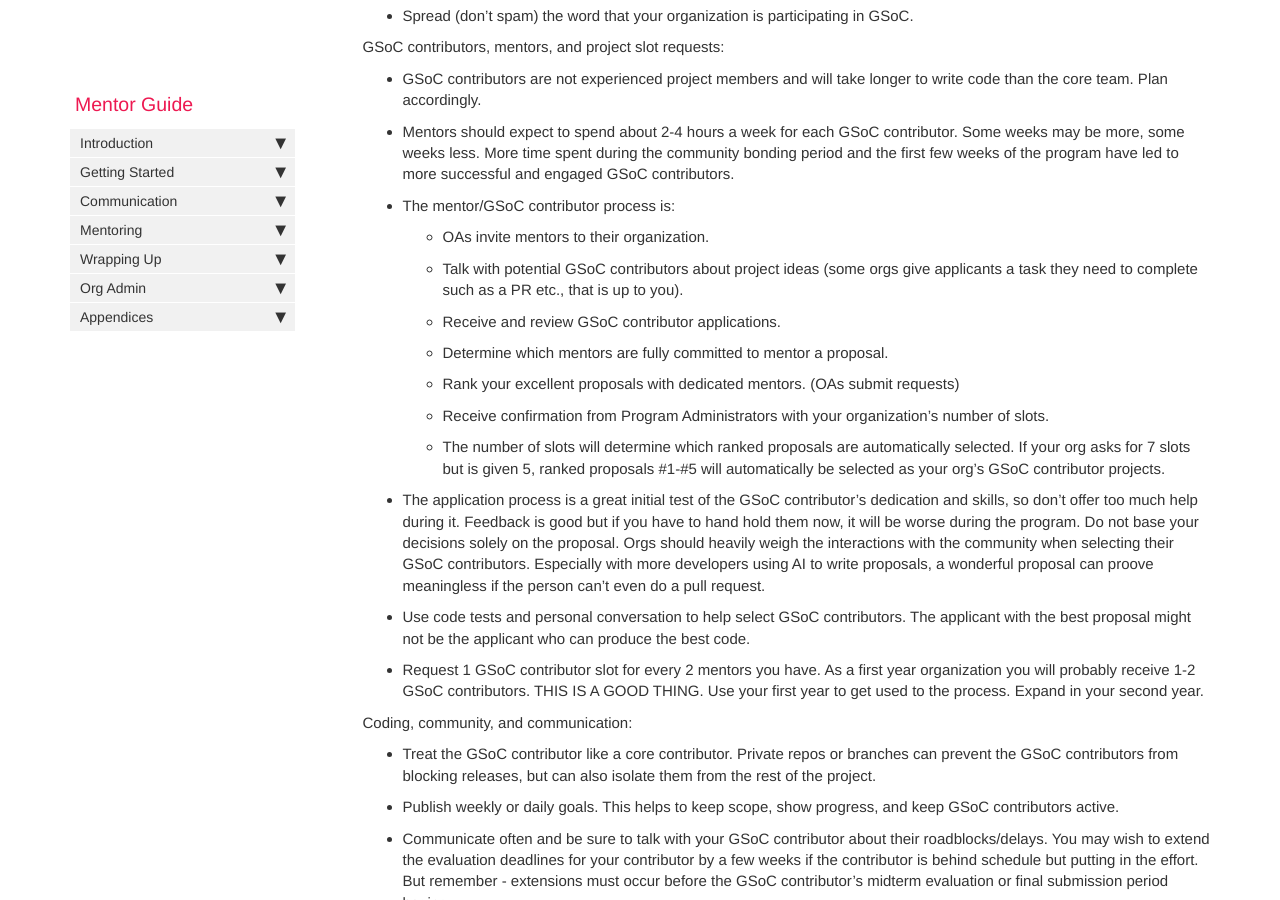
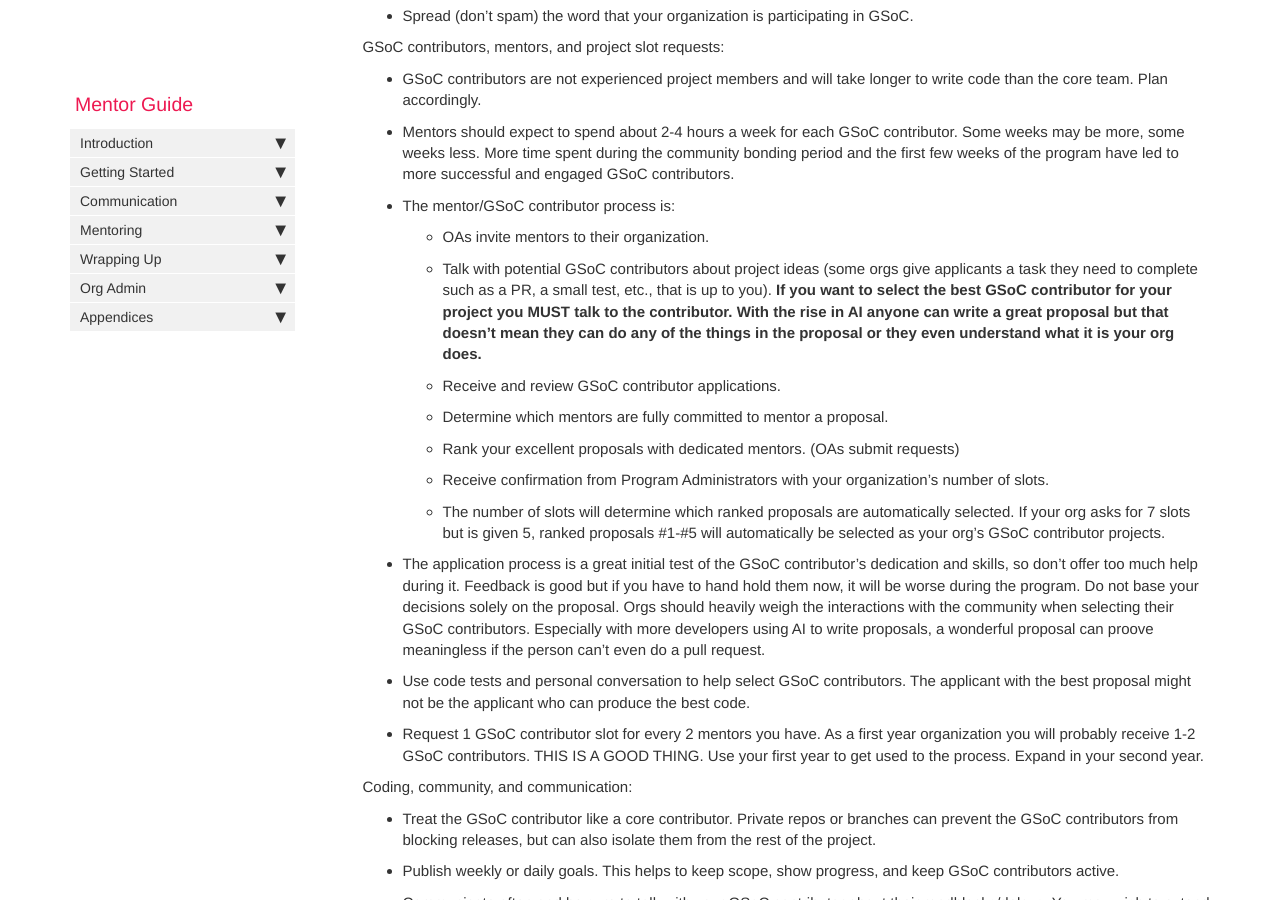
Before and after one commit to google/gsocguides, a Jekyll site: the page built from pages/mentor/02-notes_for_first_year_organizations.md, in a window 1280 px wide and 900 px high, scrolled down 537 px. Built offline with Jekyll 4.4.1, drawn with Linux system fonts in a browser that asks for light colours.

Commit message:
Update 02-notes_for_first_year_organizations.md
notes on AI proposals

```diff
--- a/pages/mentor/02-notes_for_first_year_organizations.md
+++ b/pages/mentor/02-notes_for_first_year_organizations.md
@@ -34,7 +34,7 @@ GSoC contributors, mentors, and project slot requests:
 
   * OAs invite mentors to their organization.
 
-  * Talk with potential GSoC contributors about project ideas (some orgs give applicants a task they need to complete such as a PR etc., that is up to you).
+  * Talk with potential GSoC contributors about project ideas (some orgs give applicants a task they need to complete such as a PR, a small test, etc., that is up to you). **If you want to select the best GSoC contributor for your project you MUST talk to the contributor. With the rise in AI anyone can write a great proposal but that doesn't mean they can do any of the things in the proposal or they even understand what it is your org does.**
 
   * Receive and review GSoC contributor applications.
 
```
